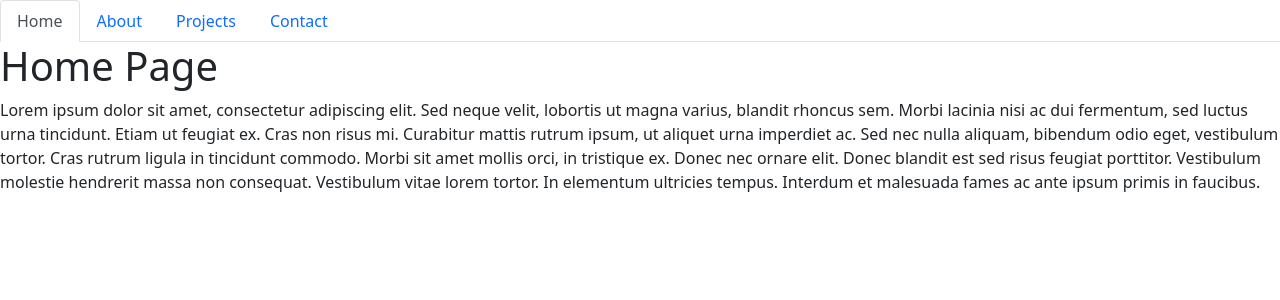
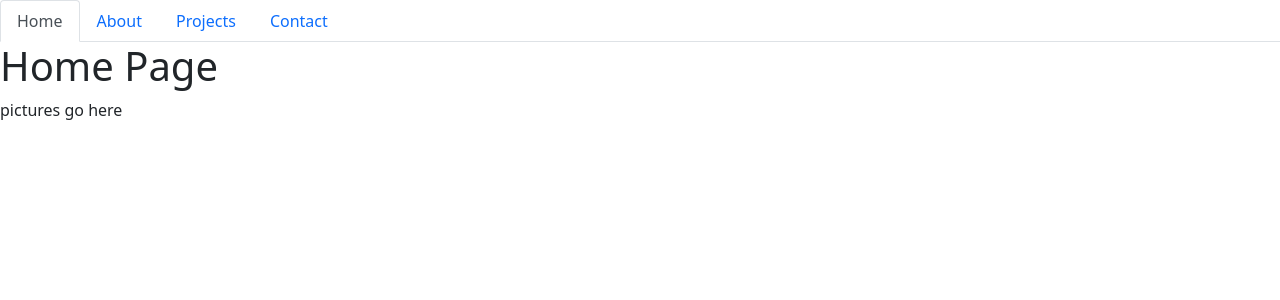
Before and after one commit to SheriB7/reactProfile, a React (Create React App) app: page / in a window 1280 px wide. Shown: the top 300 px of the page. Built offline with nearby package versions, Linux system fonts and the light colour scheme.

Commit message:
added css but still not working

```diff
--- a/src/components/About.js
+++ b/src/components/About.js
@@ -1,15 +1,22 @@
 import React from 'react';
+// import { Container } from "react-bootstrap";
 import  "../styles/about.css";
 
-export default function About() {
+function About() {
     return (
         <div>
+
+            <section
+            className="App-header" id="about-area">
             <h1>About Me</h1>
             <p>
-                As a junior full stack developer I have worked with a team to build a website and other applications.
+                As a junior full stack developer I have worked with  teams to build a website and other applications.
                 Communicating with front-end and back-end engineers. I work well with project leads. I give my full
-                support. This is a continueing education and always learning something new.
+                support. This is a continueing education and enjoy learning something new.
             </p>
+            </section>
         </div>
     );
 }
+
+export default About;
--- a/src/components/Footer.js
+++ b/src/components/Footer.js
@@ -1,5 +1,32 @@
-// import React from "react";
-// import "../styles/footer.css";
+import "../styles/footer.css";
+
+function Footer() {
+    return (
+        <footer className="footer" id="footerText">
+            <div className="content has-text-centered">
+                <a
+                    className="footText text-left"
+                    href="https://github.com/SheriB7"
+                    target="_blank"
+                    rel="noreferrer"
+                >
+                    Github ---
+                </a>
+                <a
+                    className="footText justify-content-end"
+                    href="https://www.linkedin.com/in/sheri-brown-0b012042/"
+                    target="_blank"
+                    rel="noreferrer"
+                >
+                    LinkedIn ---
+                </a>
+
+            </div>
+        </footer>
+    );
+}
+
+export default Footer;
 
 
 // const Footer =
--- a/src/components/Home.js
+++ b/src/components/Home.js
@@ -3,19 +3,13 @@ import React from 'react';
 export default function Home() {
   return (
     <div>
+      <section
+            className="App-header" id="home-area">
       <h1>Home Page</h1>
       <p>
-        Lorem ipsum dolor sit amet, consectetur adipiscing elit. Sed neque
-        velit, lobortis ut magna varius, blandit rhoncus sem. Morbi lacinia nisi
-        ac dui fermentum, sed luctus urna tincidunt. Etiam ut feugiat ex. Cras
-        non risus mi. Curabitur mattis rutrum ipsum, ut aliquet urna imperdiet
-        ac. Sed nec nulla aliquam, bibendum odio eget, vestibulum tortor. Cras
-        rutrum ligula in tincidunt commodo. Morbi sit amet mollis orci, in
-        tristique ex. Donec nec ornare elit. Donec blandit est sed risus feugiat
-        porttitor. Vestibulum molestie hendrerit massa non consequat. Vestibulum
-        vitae lorem tortor. In elementum ultricies tempus. Interdum et malesuada
-        fames ac ante ipsum primis in faucibus.
+        pictures go here
       </p>
-    </div>
+      </section>
+          </div>
   );
 }
--- a/src/styles/about.css
+++ b/src/styles/about.css
@@ -1,4 +1,4 @@
-#about-area {
+.about-area {
   color: rgb(219, 227, 235);
   font-family: Georgia, serif;
   text-align: center;
```
